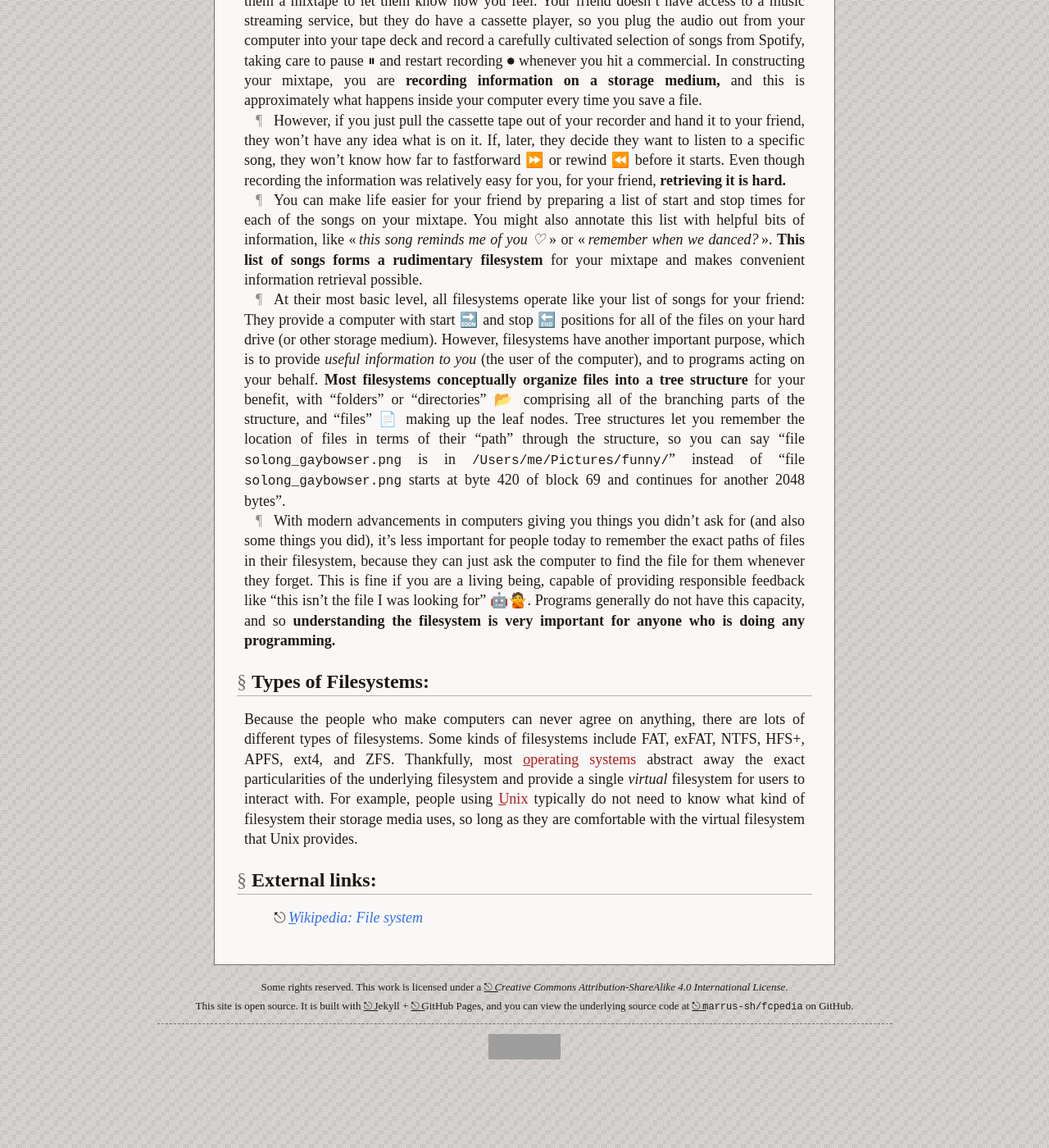
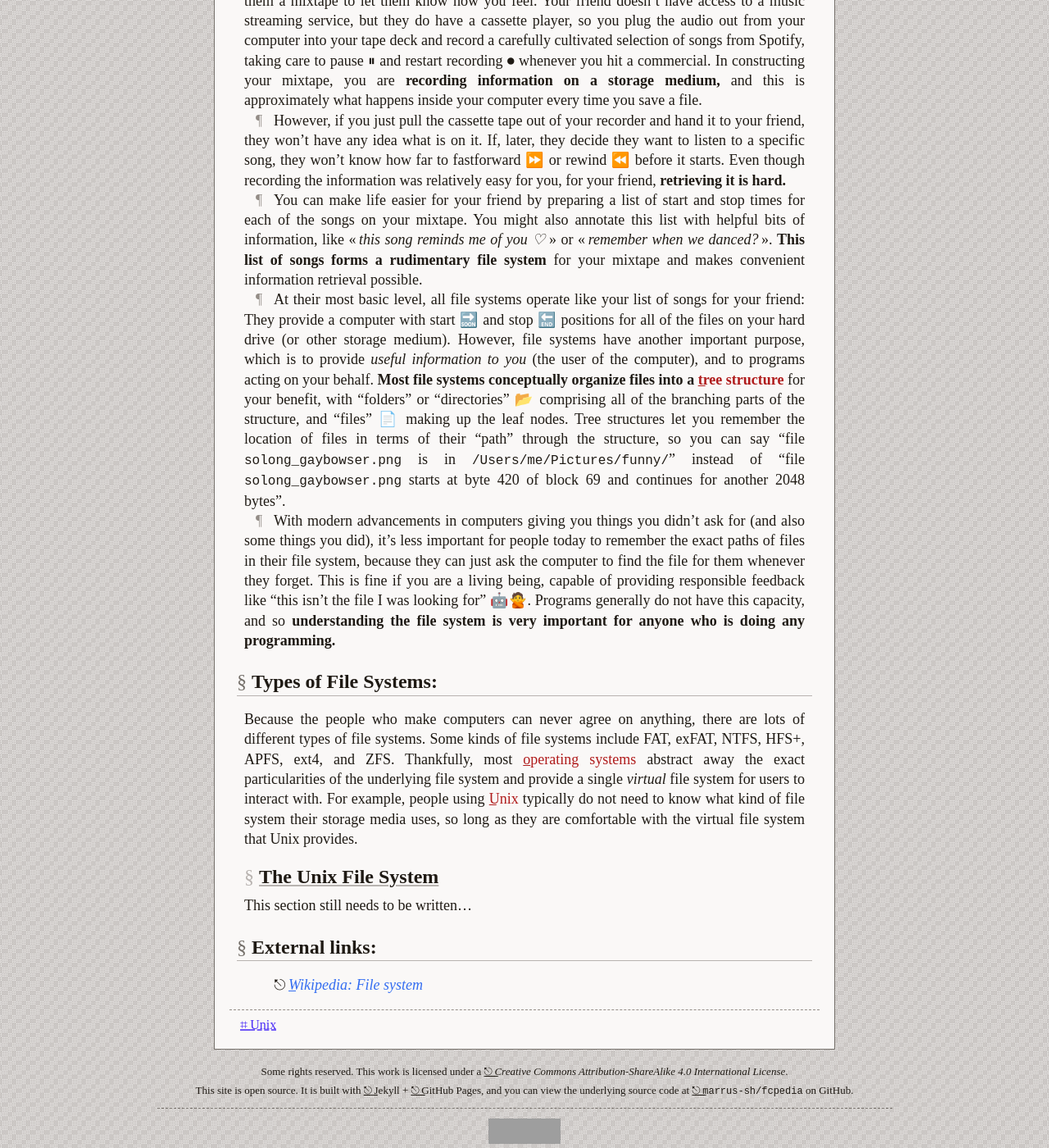
Before and after one commit to marrus-sh/fcpedia, a Jekyll site: the page built from _pages/_entries/F/file_system.html, in a window 1280 px wide and 1400 px high, scrolled down 336 px. Shown: the whole window at 82% size. Built offline with Jekyll 4.4.1, drawn with Linux system fonts in a browser that asks for light colours; some of the changed text lies outside the part shown; grey boxes are pictures that could not be loaded.

Commit message:
Add a space in file system

```diff
--- a/_pages/_entries/F/filesystem.html
+++ b/_pages/_entries/F/file_system.html
@@ -1,16 +1,18 @@
 ---
-title: filesystem
+title: file system
 subtitle: mechanism for storing & retrieving computer data
 redirect_from:
-- file_system
+- filesystem
+topics:
+- Unix
 external:
 - title: "Wikipedia: File system"
   url: https://en.wikipedia.org/wiki/File_system
 ---
 
 <p>
-	A <dfn>filesystem</dfn> is a conceptual framework for information storage and retrieval on a computer.
-	Filesystems provide a more human‐ and application‐friendly interface for navigating the data present on a storage medium.
+	A <dfn>file system</dfn> is a conceptual framework for information storage and retrieval on a computer.
+	File systems provide a more human‐ and application‐friendly interface for navigating the data present on a storage medium.
 </p>
 
 <section id="idea">
@@ -29,29 +31,35 @@ external:
 	<p>
 		You can make life easier for your friend by preparing a list of start and stop times for each of the songs on your mixtape.
 		You might also annotate this list with helpful bits of information, like « <i style="Font-Family: Cursive">this song reminds me of you ♡</i> » or « <i style="Font-Family: Cursive">remember when we danced?</i> ».
-		<strong>This list of songs forms a rudimentary filesystem</strong> for your mixtape and makes convenient information retrieval possible.
+		<strong>This list of songs forms a rudimentary file system</strong> for your mixtape and makes convenient information retrieval possible.
 	</p>
 	<p>
-		At their most basic level, all filesystems operate like your list of songs for your friend:
+		At their most basic level, all file systems operate like your list of songs for your friend:
 		They provide a computer with start 🔜 and stop 🔚 positions for all of the files on your hard drive (or other storage medium).
-		However, filesystems have another important purpose, which is to provide <em>useful information to you</em> (the user of the computer), and to programs acting on your behalf.
-		<strong>Most filesystems conceptually organize files into a tree structure</strong> for your benefit, with “folders” or “directories” 📂 comprising all of the branching parts of the structure, and “files” 📄 making up the leaf nodes.
+		However, file systems have another important purpose, which is to provide <em>useful information to you</em> (the user of the computer), and to programs acting on your behalf.
+		<strong>Most file systems conceptually organize files into a {% include link to="tree_structure" %}</strong> for your benefit, with “folders” or “directories” 📂 comprising all of the branching parts of the structure, and “files” 📄 making up the leaf nodes.
 		Tree structures let you remember the location of files in terms of their “path” through the structure, so you can say “file <code>solong_gaybowser.png</code> is in <code>/Users/me/Pictures/funny/</code>” instead of “file <code>solong_gaybowser.png</code> starts at byte 420 of block 69 and continues for another 2048 bytes”.
 	</p>
 	<p>
-		With modern advancements in computers giving you things you didn’t ask for (and also some things you did), it’s less important for people today to remember the exact paths of files in their filesystem, because they can just ask the computer to find the file for them whenever they forget.
+		With modern advancements in computers giving you things you didn’t ask for (and also some things you did), it’s less important for people today to remember the exact paths of files in their file system, because they can just ask the computer to find the file for them whenever they forget.
 		This is fine if you are a living being, capable of providing responsible feedback like “this isn’t the file I was looking for” 🤖🙅.
-		Programs generally do not have this capacity, and so <strong>understanding the filesystem is very important for anyone who is doing any programming.</strong>
+		Programs generally do not have this capacity, and so <strong>understanding the file system is very important for anyone who is doing any programming.</strong>
 	</p>
 </section>
 
 <section id="types">
-	{% include heading level=3 section="types" text="Types of Filesystems" %}
+	{% include heading level=3 section="types" text="Types of File Systems" %}
 
 	<p>
-		Because the people who make computers can never agree on anything, there are lots of different types of filesystems.
-		Some kinds of filesystems include FAT, exFAT, NTFS, HFS+, APFS, ext4, and ZFS.
-		Thankfully, most {% include link to="operating_system" text="operating systems" %} abstract away the exact particularities of the underlying filesystem and provide a single <em>virtual</em> filesystem for users to interact with.
-		For example, people using {% include link to="Unix" %} typically do not need to know what kind of filesystem their storage media uses, so long as they are comfortable with the virtual filesystem that Unix provides.
+		Because the people who make computers can never agree on anything, there are lots of different types of file systems.
+		Some kinds of file systems include FAT, exFAT, NTFS, HFS+, APFS, ext4, and ZFS.
+		Thankfully, most {% include link to="operating_system" text="operating systems" %} abstract away the exact particularities of the underlying file system and provide a single <em>virtual</em> file system for users to interact with.
+		For example, people using {% include link to="Unix" %} typically do not need to know what kind of file system their storage media uses, so long as they are comfortable with the virtual file system that Unix provides.
 	</p>
+
+	<section id="types.unix">
+		{% include heading level=4 section="types.unix" text="The Unix File System" %}
+
+		<p>This section still needs to be written…</p>
+	</section>
 </section>
```
